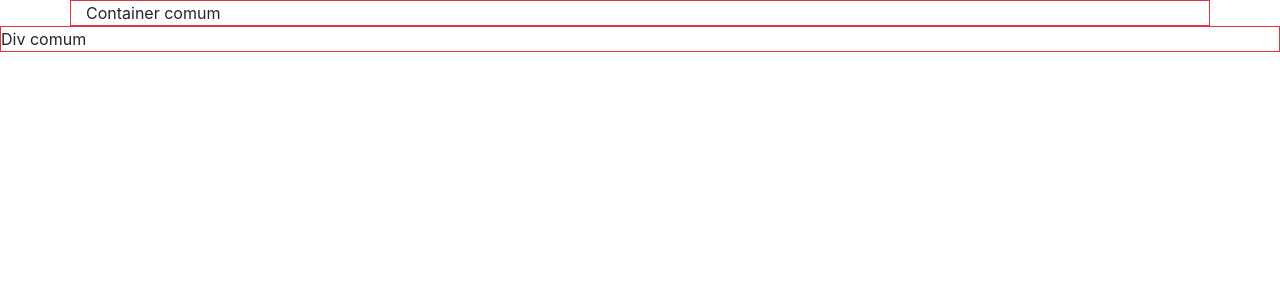
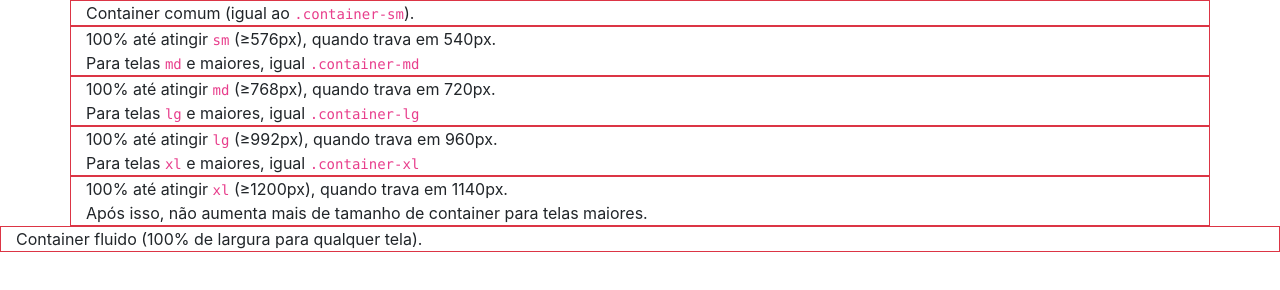
Before and after one commit to utfpr-cefwm/aula2-bootstrap4-app-2021-2, a website built with Parcel: page index.html in a window 1280 px wide. Built offline with nearby package versions, Linux system fonts and the light colour scheme.

Commit message:
Demonstra os diferentes tamanhos de containers TBS4.

```diff
--- a/index.html
+++ b/index.html
@@ -25,11 +25,35 @@
 <body>
 
   <div class="border border-danger container">
-    Container comum
+    Container comum (igual ao <code>.container-sm</code>).
   </div>
 
-  <div class="border border-danger">
-    Div comum
+  <div class="border border-danger container-sm">
+    100% até atingir <code>sm</code> (≥576px), quando trava em 540px.
+    <br />
+    Para telas <code>md</code> e maiores, igual <code>.container-md</code>
+  </div>
+
+  <div class="border border-danger container-md">
+    100% até atingir <code>md</code> (≥768px), quando trava em 720px.
+    <br />
+    Para telas <code>lg</code> e maiores, igual <code>.container-lg</code>
+  </div>
+
+  <div class="border border-danger container-lg">
+    100% até atingir <code>lg</code> (≥992px), quando trava em 960px.
+    <br />
+    Para telas <code>xl</code> e maiores, igual <code>.container-xl</code>
+  </div>
+
+  <div class="border border-danger container-xl">
+    100% até atingir <code>xl</code> (≥1200px), quando trava em 1140px.
+    <br />
+    Após isso, não aumenta mais de tamanho de container para telas maiores.
+  </div>
+
+  <div class="border border-danger container-fluid">
+    Container fluido (100% de largura para qualquer tela).
   </div>
 
   <script src="js/vendor/modernizr-3.11.2.min.js"></script>
```
